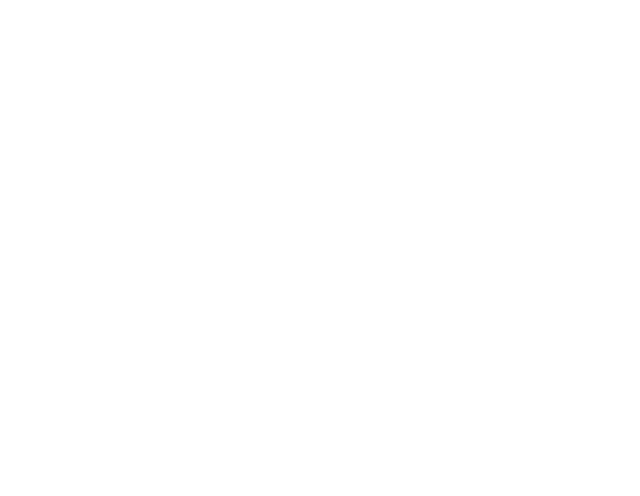
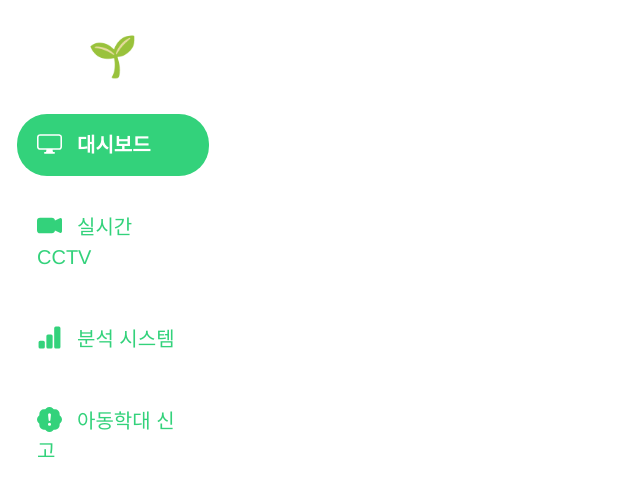
Before and after one commit to minkyung00/child-abuse-alarm, a Vue app in the folder FE/frontend/: page /user-home in a window 1280 px wide. Shown: the top 496 px of the page, without its empty margins (0-640 px from the left). Built offline with nearby package versions, Linux system fonts and the light colour scheme.

Commit message:
Style: UserHomeNav 마크업 및 디자인

```diff
--- a/FE/frontend/src/App.vue
+++ b/FE/frontend/src/App.vue
@@ -14,17 +14,4 @@
   -webkit-font-smoothing: antialiased;
   -moz-osx-font-smoothing: grayscale;
 }
-
-nav {
-  padding: 30px;
-}
-
-nav a {
-  font-weight: bold;
-  color: #2c3e50;
-}
-
-nav a.router-link-exact-active {
-  color: #42b983;
-}
 </style>
--- /dev/null
+++ b/FE/frontend/src/components/UserHomeNav.vue
@@ -0,0 +1,68 @@
+<template>
+  <b-nav vertical pills>
+    <h1 class="userhome-logo">🌱</h1>
+    <b-nav-item active>
+      <b-icon icon="display"></b-icon>
+      <span class="nav-link-text">대시보드</span>
+    </b-nav-item>
+    <b-nav-item>
+      <b-icon icon="camera-video-fill"></b-icon>
+      <span class="nav-link-text">실시간 CCTV</span>
+    </b-nav-item>
+    <b-nav-item>
+      <b-icon icon="bar-chart-fill"></b-icon>
+      <span class="nav-link-text">분석 시스템</span>
+    </b-nav-item>
+    <b-nav-item>
+      <b-icon icon="patch-exclamation-fill"></b-icon>
+      <span class="nav-link-text">아동학대 신고</span>
+    </b-nav-item>
+  </b-nav>
+</template>
+
+<script>
+export default {
+  name: "UserHomeNav"
+}
+</script>
+
+<style lang="scss" scoped>
+.nav {
+  padding: 1rem 1.5rem;
+  max-width: 250px;
+
+  .userhome-logo {
+    padding: 1rem 0rem;
+    text-align: center;
+  }
+
+  .nav-item {
+    margin: 10px 5px;
+
+    .nav-link {
+      padding: 1rem 1.25rem;
+      border-radius: 30px !important;
+      color: $primary-color;
+      font-size: 20px;
+      font-weight: 400;
+
+      &:hover,
+      &:focus {
+        background-color: $primary-color;
+        color: white;
+        font-weight: bold;
+      }
+    }
+
+    .nav-link.active {
+      background-color: $primary-color !important;
+      color: white;
+      font-weight: bold;
+    }
+
+    .nav-link-text {
+      margin-left: 15px;
+    }
+  }
+}
+</style>
--- a/FE/frontend/src/router/index.js
+++ b/FE/frontend/src/router/index.js
@@ -5,6 +5,8 @@ import HomeView from "@/views/HomeView.vue";
 import Register from "@/views/Register.vue"
 
 import ApplyCenter from "@/views/ApplyCenter.vue"
+
+import UserHome from "@/views/UserHome.vue"
 
 Vue.use(VueRouter);
 
@@ -23,6 +25,11 @@ const routes = [
     path: "/apply-center",
     name: "ApplyCenter",
     component: ApplyCenter
+  },
+  {
+    path: "/user-home",
+    name: "UserHome",
+    component: UserHome
   }
 ];
 
--- /dev/null
+++ b/FE/frontend/src/views/UserHome.vue
@@ -0,0 +1,21 @@
+<template>
+  <b-row>
+    <UserHomeNav></UserHomeNav>
+    <router-view />
+  </b-row>
+</template>
+
+<script>
+import UserHomeNav from "@/components/UserHomeNav.vue"
+
+export default {
+  name: "UserHome",
+  components: {
+    UserHomeNav
+  }
+}
+</script>
+
+<style lang="scss" scoped>
+
+</style>
```
